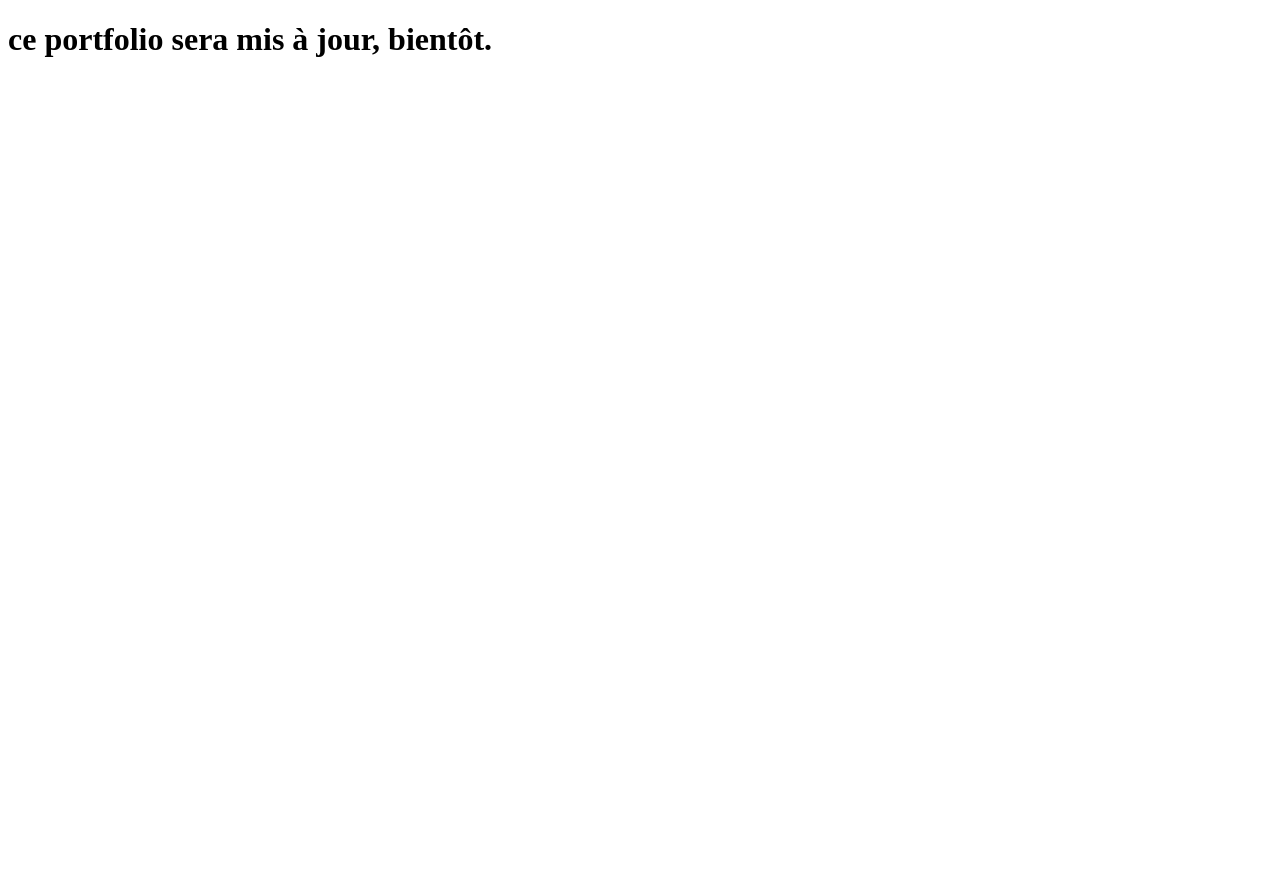
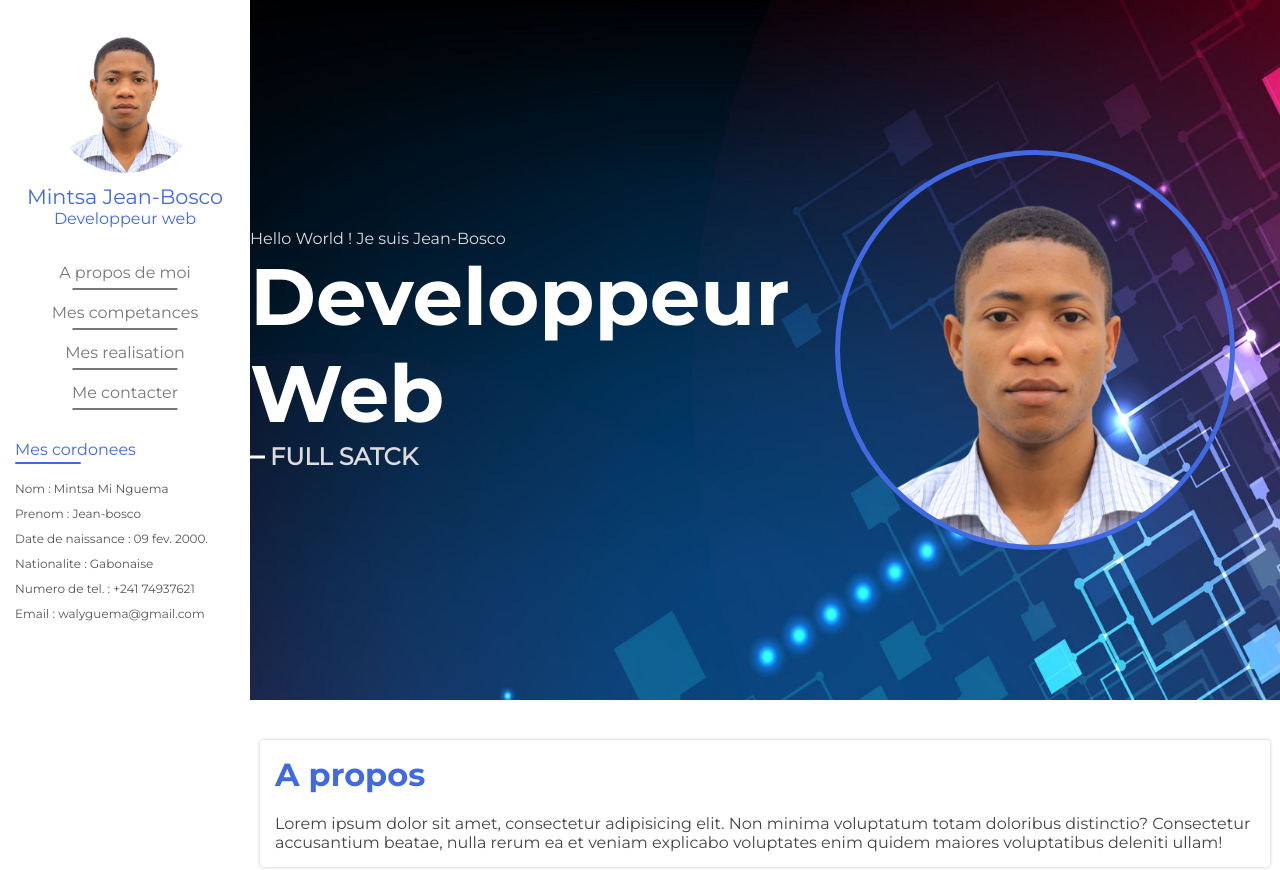
Before and after one commit to waly2020/portfolioMetaverse, a plain HTML site: page index.html in a window 1280 px wide. Shown: the top 870 px of the page. Before the commit the page ends 800 px from the top, so only its background shows below. Drawn offline with Linux system fonts and the light colour scheme.

Commit message:
ajoiut des fichiers

```diff
--- a/index.html
+++ b/index.html
@@ -1,15 +1,112 @@
 <!DOCTYPE html>
-<html lang="en">
+<html lang="fr">
 
 <head>
     <meta charset="UTF-8">
     <meta http-equiv="X-UA-Compatible" content="IE=edge">
     <meta name="viewport" content="width=device-width, initial-scale=1.0">
+    <link rel="stylesheet" href="css/style.css">
     <title>portfolio</title>
 </head>
 
 <body>
-    <h1>ce portfolio sera mis à jour, bientôt.</h1>
+    <div class="portfolio">
+        <div class="div_fixe">
+            <!-- menu -->
+            <nav class="menu">
+                <!-- header du menu  -->
+                <div class="header_menu">
+                    <div class="photo_profil">
+                        <img src="assets/images/img/jb.png" alt="">
+                        <!-- photo de waly le dev ici  -->
+                    </div>
+                    <!-- nom et prenom  -->
+                    <div class="name_user">
+                        <p class="name">Mintsa Jean-Bosco</p>
+                        <p class="prof">Developpeur web</p>
+                    </div>
+                </div>
+                <!-- fin du header menu -->
+                <!-- corp du menu  -->
+                <div class="main_menu">
+                    <ul class="liste">
+                        <li class="l1"><a href="#about">A propos de moi</a></li>
+                        <li class="l2"><a href="#">Mes competances</a></li>
+                        <li class="l3"><a href="#">Mes realisation</a></li>
+                        <li class="l4"><a href="#">Me contacter</a></li>
+                    </ul>
+                    <p class="para_titre">Mes cordonees</p>
+                    <ul class="cordonne">
+                        <li>Nom : Mintsa Mi Nguema</li>
+                        <li>Prenom : Jean-bosco</li>
+                        <li>Date de naissance : 09 fev. 2000.</li>
+                        <li>Nationalite : Gabonaise</li>
+                        <li>Numero de tel. : +241 74937621</li>
+                        <li>Email : walyguema@gmail.com</li>
+                    </ul>
+                </div>
+                <!-- fin corp du menu  -->
+            </nav>
+            <!-- fin du menu  -->
+        </div>
+        <main class="corp">
+            <!-- header  -->
+            <header class="en_tete">
+                <!-- div de l'images de fond transparent  -->
+                <div class="img_trans">
+                    <canvas id="canvas" width="800" height="600"></canvas>
+                </div>
+                <!-- fin transparent div -->
+                <!-- div qui contient les texte et le canvas d'animation du sprite -->
+                <div class="titre_page">
+                    <!-- div pour texte -->
+                    <div class="texte_header">
+                        <p class="hello">Hello World ! Je suis Jean-Bosco</p>
+                        <h1>Developpeur<br>Web</h1>
+                        <h2>FULL SATCK</h2>
+                    </div>
+                    <!-- fin div texte -->
+                    <!-- div qui contien le canvas -->
+                    <div class="anime_sprite">
+                        <div class="photos_user">
+                            <img src="assets/images/img/jb.png" alt="Jean-Bosco">
+                        </div>
+                    </div>
+                    <!-- fin contener canvas -->
+                </div>
+                <!-- fin div contener texte et canvas -->
+            </header>
+            <!-- fin du header  -->
+            <div class="main">
+                <section id="about">
+                    <h2>A propos</h2>
+                    <p>Lorem ipsum dolor sit amet, consectetur adipisicing elit. Non minima voluptatum totam doloribus
+                        distinctio? Consectetur accusantium beatae, nulla rerum ea et veniam explicabo voluptates enim
+                        quidem maiores voluptatibus deleniti ullam!
+                    </p>
+                </section>
+                <section id="skills">
+                    <h2>Mes competances</h2>
+                    <div class="cartes_competances">
+                        <div class="competance">
+                            <div class="img_comp">
+                                <div class="img_lang"></div>
+                            </div>
+                            <ul class="main_comp">
+                                <li class="titre_comp">Freemwork</li>
+                                <li class="com"><span class="icone i1"></span> Boostrap</li>
+                                <li class="com"><span class="icone i2"></span> sass</li>
+                                <li class="titre_comp">Freemwork</li>
+                                <li class="com"><span class="icone i1"></span> Boostrap</li>
+                                <li class="com"><span class="icone i2"></span> sass</li>
+                            </ul>
+                        </div>
+                    </div>
+                </section>
+            </div>
+        </main>
+    </div>
+    <script src="js/main.js"></script>
 </body>
 
 </html>
--- /dev/null
+++ b/sass/fonts.scss
@@ -0,0 +1,9 @@
+@font-face {
+    font-family: 'regular';
+    src: url('../assets/fonts/Montserrat-Regular.ttf');
+}
+
+@font-face {
+    font-family: 'bold';
+    src: url('../assets/fonts/Montserrat-Bold.ttf');
+}
--- /dev/null
+++ b/sass/mixins.scss
@@ -0,0 +1,6 @@
+@mixin flexCenter($direction : row) {
+    display: flex;
+    flex-direction: $direction;
+    align-items: center;
+    justify-content: center;
+}
--- /dev/null
+++ b/sass/reset.scss
@@ -0,0 +1,7 @@
+*,
+::before,
+::after {
+    margin: 0;
+    padding: 0;
+    box-sizing: border-box;
+}
--- /dev/null
+++ b/sass/style.scss
@@ -0,0 +1,311 @@
+@import 'fonts';
+@import 'reset';
+@import 'variables';
+@import 'mixins';
+
+.portfolio {
+    display: grid;
+    grid-template-columns: $width_nav 1fr;
+
+    .div_fixe {
+        position: relative;
+        height: 100vh;
+    }
+}
+
+.img_trans {
+    @include flexCenter;
+    background: url('../assets/images/img/R.jpg');
+    background-size: cover;
+
+    // #canvas {
+    //     background-color: purple;
+    // }
+}
+
+.menu {
+    position: fixed;
+    width: $width_nav;
+    height: 100vh;
+
+    .header_menu {
+        height: 250px;
+        @include flexCenter(column);
+    }
+
+    .photo_profil {
+        width: 150px;
+        height: 150px;
+        border-radius: 50%;
+        background-color: #fff;
+        overflow: hidden;
+
+        img {
+            width: 100%;
+            left: 0;
+            top: -30px;
+            position: relative;
+        }
+    }
+
+    .name_user {
+        margin-top: 11px;
+
+        p {
+            text-align: center;
+            font-family: 'regular';
+            color: royalblue;
+        }
+
+        .name {
+            font-size: 1.3em;
+        }
+    }
+
+    .main_menu {
+        width: 100%0;
+        padding: 0 15px;
+
+        li {
+            list-style-type: none;
+        }
+
+        a {
+            text-decoration: none;
+        }
+
+        .para_titre {
+            position: relative;
+            padding-bottom: 5px;
+            margin-bottom: 17px;
+            color: royalblue;
+            font-family: 'regular';
+
+            &::after {
+                content: "";
+                position: absolute;
+                bottom: 0;
+                left: 0;
+                height: 2px;
+                width: 30%;
+                background-color: royalblue;
+                border-radius: 4px;
+            }
+        }
+
+        .cordonne {
+            li {
+                font-size: 12px;
+                margin-bottom: 10px;
+                color: #555;
+                font-family: 'regular';
+            }
+        }
+    }
+
+    .liste {
+        margin-bottom: 30px;
+
+        li {
+            position: relative;
+            text-align: center;
+            margin: 5px;
+            padding: 8px 0;
+            transition: 0.6s;
+
+            &::before,
+            &::after {
+                content: "";
+                position: absolute;
+                height: 2px;
+            }
+
+            &::before {
+                bottom: 0;
+                width: 50%;
+                left: 50%;
+                transform: translateX(-50%);
+                background-color: #777;
+            }
+
+            &::after {
+                bottom: 0;
+                width: 0;
+                left: 50%;
+                transform: translateX(-50%);
+                background-color: royalblue;
+                transition: 0.4s;
+            }
+
+            &:hover {
+
+                background-color: rgba(0, 0, 0, 0.046);
+
+                a {
+                    font-weight: bold;
+                    color: #4169e1;
+                }
+
+                &::after {
+                    width: 90%;
+                }
+            }
+
+            a {
+                color: #777;
+                font-family: 'regular';
+            }
+
+        }
+    }
+}
+
+.en_tete {
+    position: relative;
+    width: 100%;
+    height: 700px;
+    border-radius: 10px;
+    background-color: $second_bg;
+
+    &>* {
+        position: absolute;
+        width: 100%;
+        height: 100%;
+    }
+
+    .titre_page {
+        display: grid;
+        grid-template-columns: repeat(2, 1fr);
+        justify-items: center;
+        align-items: center;
+    }
+}
+
+.texte_header {
+    h1 {
+        font-size: 5em;
+        color: #fff;
+        font-family: 'bold';
+    }
+
+    p {
+        font-family: 'regular';
+        color: #ddd;
+    }
+
+    h2 {
+        position: relative;
+        font-family: 'regular';
+        padding-left: 20px;
+        color: #ddd;
+
+        &::after {
+            content: "";
+            position: absolute;
+            width: 15px;
+            height: 3px;
+            background-color: #fff;
+            left: 0;
+            top: 50%;
+            transform: translateY(-50%);
+        }
+    }
+}
+
+.photos_user {
+    width: 400px;
+    height: 400px;
+    @include flexCenter;
+    border-radius: 50%;
+    overflow: hidden;
+    border: solid royalblue 5px;
+
+    img {
+        width: 100%;
+    }
+}
+
+.main {
+    padding: 40px 10px 0 10px;
+
+    section {
+        min-height: 100px;
+        border-radius: 4px;
+        box-shadow: 0 0 3px 1px rgba(0, 0, 0, 0.135);
+        padding: 15px;
+        margin-bottom: 20px;
+
+        h2 {
+            font-size: 2em;
+            font-family: "bold";
+            color: royalblue;
+            margin-bottom: 20px;
+        }
+
+        p {
+            font-family: "regular";
+            color: #444;
+        }
+    }
+}
+
+#skills {
+    .cartes_competances {
+        width: 100%;
+        min-height: 330px;
+        background-color: #4169e1;
+        display: grid;
+        grid-template-columns: repeat(3, 300px);
+        justify-content: space-between;
+    }
+
+    .competance {
+        display: grid;
+        grid-template-rows: 1fr 1.3fr;
+        border-radius: 10px;
+        box-shadow: 0 0 3px 1px rgba(0, 0, 0, 0.135);
+    }
+
+    .img_comp {
+        background-color: purple;
+        @include flexCenter;
+
+
+        .img_lang {
+            width: 64px;
+            height: 64px;
+            background: url("../assets/images/sprites/skills.png");
+            background-position: calc(64px * 2);
+        }
+
+
+    }
+
+    .main_comp {
+        padding: 8px;
+
+        .titre_comp {
+            margin-bottom: 10px;
+            font-weight: bold;
+            color: #444;
+        }
+
+        .icone {
+            display: inline-block;
+            width: 20px;
+            height: 20px;
+            background-color: aqua;
+        }
+
+        .com {
+            margin-bottom: 5px;
+            font-size: 14px;
+            color: #777;
+        }
+    }
+
+    li {
+        list-style-type: none;
+        font-family: "regular";
+    }
+}
--- /dev/null
+++ b/sass/variables.scss
@@ -0,0 +1,4 @@
+$width_nav : 250px;
+$main_bg : #fff;
+$second_bg : #eee;
+$rd_bg : #ddd;
```
Also changed, not shown: assets/fonts/Montserrat-Bold.ttf (added), assets/fonts/Montserrat-BoldItalic.ttf (added), assets/fonts/Montserrat-Italic.ttf (added), assets/fonts/Montserrat-Light.ttf (added), assets/fonts/Montserrat-LightItalic.ttf (added), assets/fonts/Montserrat-Regular.ttf (added), assets/images/img/R.jpg (added), assets/images/img/header.png (added), assets/images/img/jb.png (added), assets/images/sprites/skills.png (added), css/style.css (added), js/main.js (added), 1 other file.
